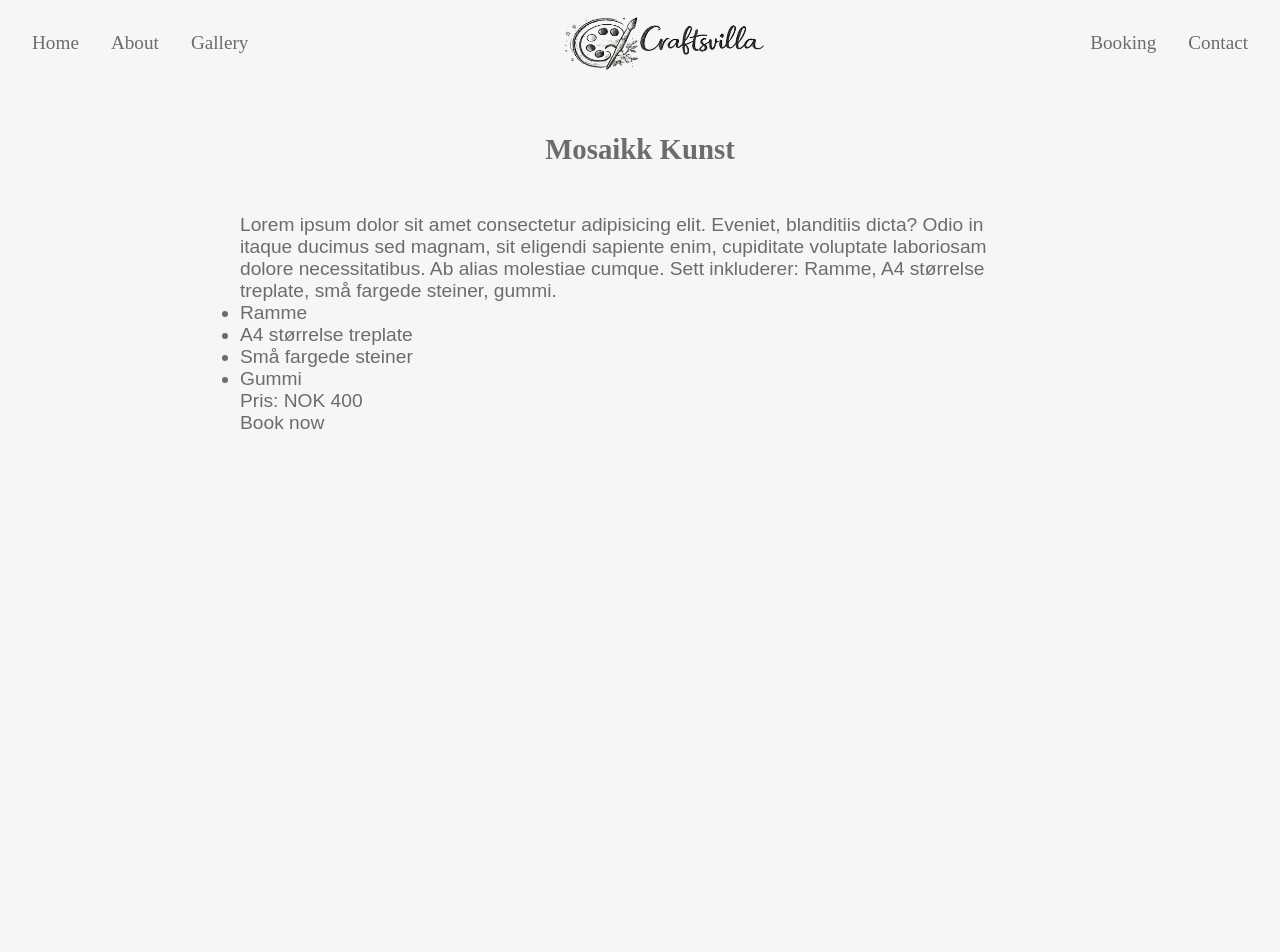
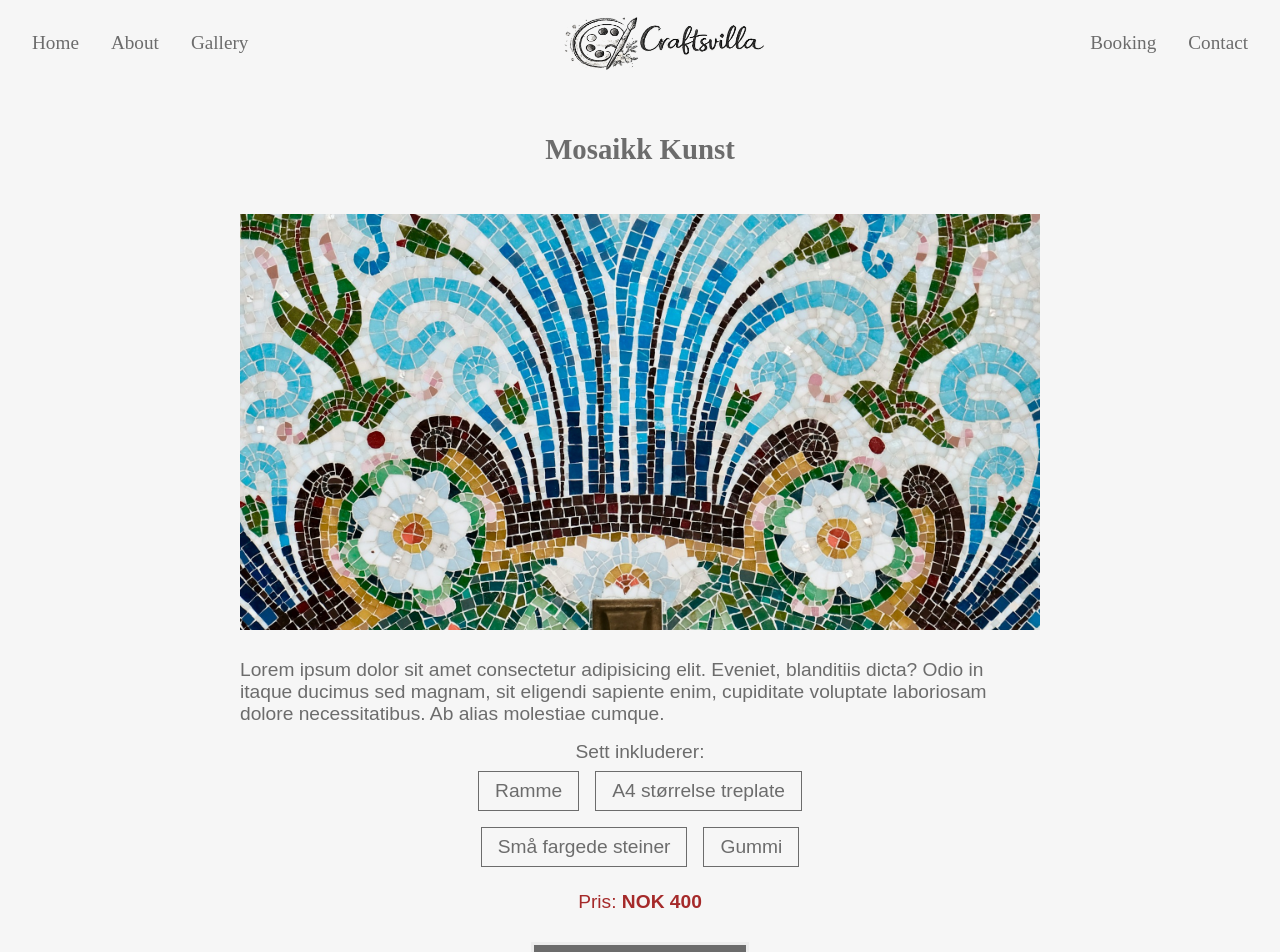
Before and after one commit to NehGuk/craftsvilla, a React (Vite) app: page /activities/mosaikkkunst in a window 1280 px wide. Shown: the top 952 px of the page. Before the commit the page ends 805 px from the top, so only its background shows below. Built offline with nearby package versions, Linux system fonts and the light colour scheme; a web font is replaced by a local one.

Commit message:
Styles mosaikkkunst

```diff
--- a/src/Components/About/About.css
+++ b/src/Components/About/About.css
@@ -1,19 +1,7 @@
-.decoImg {
-  width: 100%;
-  height: 12rem;
-  object-fit: cover;
-}
-
-.aboutText {
+.about_text {
   margin: 1.5rem 0 3rem 0;
 }
 
 .cta_container {
   text-align: center;
 }
-
-@media (min-width: 800px) {
-  .decoImg {
-    height: 26rem;
-  }
-}
--- a/src/Components/About/About.tsx
+++ b/src/Components/About/About.tsx
@@ -7,8 +7,12 @@ function About() {
     <section className="content">
       <h1>About</h1>
       <article>
-        <img src={aboutImg} className="decoImg" />
-        <p className="aboutText">
+        <img
+          src={aboutImg}
+          className="deco_img"
+          alt="About us: decorative image"
+        />
+        <p className="about_text">
           <strong>Craftsvilla</strong> har som mål å tilby kreative workshops og
           aktiviteter som fremmer samhold og avslapning blant ulike grupper som
           foreldre og barn, venner, kolleger og flere. Målet er å skape et
--- a/src/Components/Activities/MosaikkKunst/MosaikkKunst.css
+++ b/src/Components/Activities/MosaikkKunst/MosaikkKunst.css
@@ -0,0 +1,38 @@
+.activity_text {
+  margin: 1.5rem 0 1rem 0;
+}
+
+.activity_details {
+  text-align: center;
+  display: flex;
+  flex-direction: column;
+  gap: 1rem;
+  align-items: center;
+}
+
+.activity_details__info p {
+  font-weight: 500;
+}
+
+.activity_details__info ul {
+  list-style: none;
+  max-width: 420px;
+}
+
+.activity_details__info ul li {
+  border: 1px solid var(--color-text-dark);
+  margin: 0.5rem 0.5rem;
+  padding: 0.5rem 1rem;
+  display: inline-block;
+}
+
+.activity_details__price {
+  color: var(--color-accent);
+}
+
+.activity_cta {
+  margin: 3rem 0;
+}
+
+@media (max-width: 800px) {
+}
--- a/src/Components/Activities/MosaikkKunst/MosaikkKunst.tsx
+++ b/src/Components/Activities/MosaikkKunst/MosaikkKunst.tsx
@@ -1,28 +1,42 @@
+import "./MosaikkKunst.css"
 import { Link } from "react-router-dom"
+import mosaikkKunstCover from "../../../assets/gallery/mosaikkkunst/anna-hu-m4wgQdEsJZU-unsplash.jpg"
 
 function MosaikkKunst() {
   return (
     <section className="content">
       <h1>Mosaikk Kunst</h1>
-      <article>
-        <p>
+      <article className="activity_area">
+        <img src={mosaikkKunstCover} className="deco_img" />
+        <p className="activity_text">
           Lorem ipsum dolor sit amet consectetur adipisicing elit. Eveniet,
           blanditiis dicta? Odio in itaque ducimus sed magnam, sit eligendi
           sapiente enim, cupiditate voluptate laboriosam dolore necessitatibus.
-          Ab alias molestiae cumque. Sett inkluderer: Ramme, A4 størrelse
-          treplate, små fargede steiner, gummi.
+          Ab alias molestiae cumque.
         </p>
+
+        <div className="activity_details">
+          <div className="activity_details__info">
+            <p>Sett inkluderer:</p>
             <ul>
               <li>Ramme</li>
               <li>A4 størrelse treplate</li>
               <li>Små fargede steiner</li>
               <li>Gummi</li>
             </ul>
+          </div>
+          <div className="activity_details__price">
+            <p>
+              Pris: <strong>NOK 400</strong>
+            </p>
+          </div>
+        </div>
       </article>
-      <article>
-        <p>Pris: NOK 400</p>
-      </article>
-      <Link to="/booking">Book now</Link>
+      <div className="cta_container activity_cta">
+        <Link to="/booking" className="cta">
+          Book now
+        </Link>
+      </div>
     </section>
   )
 }
--- a/src/index.css
+++ b/src/index.css
@@ -60,6 +60,18 @@ a:hover {
   color: var(--color-text-dark) !important;
   border: solid 3px;
   transition: var(--smooth);
+}
+
+.deco_img {
+  width: 100%;
+  height: 18rem;
+  object-fit: cover;
+}
+
+@media (min-width: 800px) {
+  .deco_img {
+    height: 26rem;
+  }
 }
 /* :root {
   --text: #6b6375;
```
Lines whose indentation alone changed are shown as unchanged.
